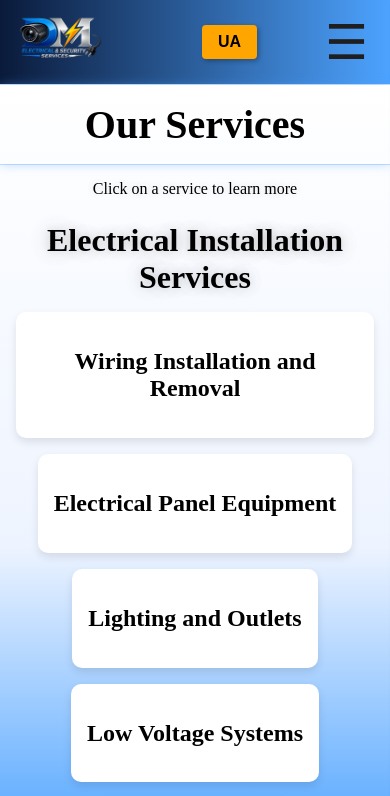
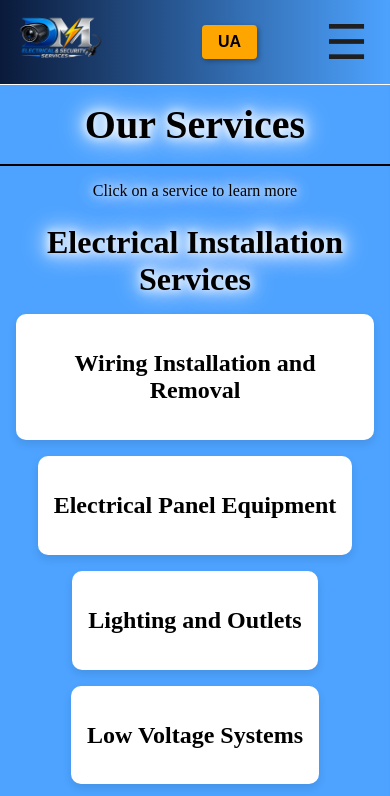
Before and after one commit to vicberger7/DanielaElectroSurveillance, a React (Vite) app: page /services in a window 390 px wide. Shown: the top 796 px of the page. Built offline with nearby package versions, Linux system fonts and the light colour scheme.

Commit message:
Minor updates

```diff
--- a/src/pages/ContactUs.module.css
+++ b/src/pages/ContactUs.module.css
@@ -1,12 +1,13 @@
 .contactUs {
   height: 100vh;
-  background: linear-gradient(
+  /* background: linear-gradient(
     to bottom,
     white 0%,
     #eef4ff 30%,
     #4da3ff 50%,
     #0a1f44 100%
-  );
+  ); */
+  background: #4da3ff;
 }
 
 @media screen and (min-width: 350px) and (max-width: 430px) {
@@ -20,9 +21,10 @@
   display: flex;
   flex-direction: row;
   justify-content: space-evenly;
-  align-items: center;
+  align-items: flex-start;
   gap: 2rem;
-  padding: 2rem;
+  padding-top: 3rem;
+
 }
 
 @media screen and (min-width: 350px) and (max-width: 430px) {
@@ -40,7 +42,7 @@
   padding: 2rem;
   border-radius: 15px;
   background-color: #f9f9f9;
-  box-shadow: 0 4px 6px rgba(0, 0, 0, 0.1);
+
   transition:
     transform 0.3s ease,
     box-shadow 0.3s ease;
@@ -103,7 +105,7 @@
   padding: 0 2rem;
   border-radius: 15px;
   background-color: #f9f9f9;
-  box-shadow: 0 4px 6px rgba(0, 0, 0, 0.1);
+
   transition:
     transform 0.3s ease,
     box-shadow 0.3s ease;
@@ -135,7 +137,7 @@
   padding: 2rem 2rem 3rem 2rem;
   border-radius: 15px;
   background-color: #f9f9f9;
-  box-shadow: 0 4px 6px rgba(0, 0, 0, 0.1);
+
   transition:
     transform 0.3s ease,
     box-shadow 0.3s ease;
@@ -150,7 +152,7 @@
 
 .phoneCard > .phoneSection:first-of-type {
   border-bottom: 1px solid #0f0e0e;
-  padding-bottom: 1rem;
+  padding-bottom: 2rem;
 }
 
 .phoneIcon1,
@@ -205,15 +207,16 @@
   flex-direction: column;
   align-items: center;
   text-align: center;
-  max-width: 500px;
+  max-width: 40rem;
   width: 100%;
   border-radius: 15px;
   background-color: #f9f9f9;
-  box-shadow: 0 4px 6px rgba(0, 0, 0, 0.1);
+
   transition:
     transform 0.3s ease,
     box-shadow 0.3s ease;
-  margin-left: 12rem;
+  margin-left: 10rem;
+  margin-top: -4rem;
   overflow: hidden;
 }
 
@@ -238,3 +241,10 @@
   margin-top: 0;
   font-size: 1.5rem;
 }
+
+.mailCard,
+.workHoursCard,
+.phoneCard,
+.addressCard {
+  box-shadow: 0 0 10px rgba(255, 255, 255, 1);
+}
--- a/src/pages/OurServices.module.css
+++ b/src/pages/OurServices.module.css
@@ -1,12 +1,13 @@
 .ourServices {
   height: 100vh;
-  background: linear-gradient(
+  /* background: linear-gradient(
     to bottom,
     white 0%,
     #eef4ff 30%,
     #4da3ff 50%,
     #0a1f44 100%
-  );
+  ); */
+  background: #4da3ff;
 }
 
 @media screen and (min-width: 350px) and (max-width: 430px) {
@@ -24,11 +25,13 @@
 
 @media screen and (min-width: 350px) and (max-width: 430px) {
   .ourServices h1 {
-    border-bottom: px solid #413f3f;
+    border-bottom: 2px solid #000000;
     margin-bottom: 1rem;
-    box-shadow:
-      0 0 0 1px rgba(77, 163, 255, 0.3),
-      0 0 10px rgba(77, 163, 255, 0.4);
+    text-shadow:
+    0 0 8px rgba(255, 255, 255, 1),
+    0 0 16px rgba(255, 255, 255, 1),
+    0 0 24px rgba(255, 255, 255, 1),
+    0 0 32px rgba(255, 255, 255, 1);
   }
 }
 
@@ -39,18 +42,17 @@
   margin-bottom: 1.5rem;
   margin-top: 0;
   color: rgb(0, 0, 0);
-  text-shadow:
-    0 0 8px rgba(0, 0, 0, 0.1),
-    0 0 16px rgba(0, 0, 0, 0.1),
-    0 0 24px rgba(0, 0, 0, 0.1),
-    0 0 32px rgba(0, 0, 0, 0.1);
+ text-shadow:
+    0 0 8px rgba(255, 255, 255, 1),
+    0 0 16px rgba(255, 255, 255, 1),
+    0 0 24px rgba(255, 255, 255, 1),
+    0 0 32px rgba(255, 255, 255, 1);
 }
 
 @media screen and (min-width: 350px) and (max-width: 430px) {
   .hint {
     font-size: 1rem;
     padding: 0;
-    /* text-decoration: underline ; */
   }
 }
 
@@ -115,10 +117,10 @@
   font-weight: 600;
   margin-bottom: 1rem;
   text-shadow:
-    0 0 8px rgba(0, 0, 0, 0.1),
-    0 0 16px rgba(0, 0, 0, 0.1),
-    0 0 24px rgba(0, 0, 0, 0.1),
-    0 0 32px rgba(0, 0, 0, 0.1);
+    0 0 8px rgba(255, 255, 255, 1),
+    0 0 16px rgba(255, 255, 255, 1),
+    0 0 24px rgba(255, 255, 255, 1),
+    0 0 32px rgba(255, 255, 255, 1);
 }
 
 @media screen and (min-width: 350px) and (max-width: 430px) {
@@ -155,11 +157,17 @@
   background: white;
   padding: 2rem;
   border-radius: 12px;
-  width: 80%;
+
   height: auto;
   text-align: center;
   box-shadow: 0 10px 30px rgba(0, 0, 0, 0.2);
   position: relative;
+}
+
+@media screen and (min-width: 350px) and (max-width: 430px) {
+  .modal {
+    width: 80%;
+  }
 }
 
 .modal p {
```
Also changed, not shown: src/App.jsx (+0 -70 lines).
